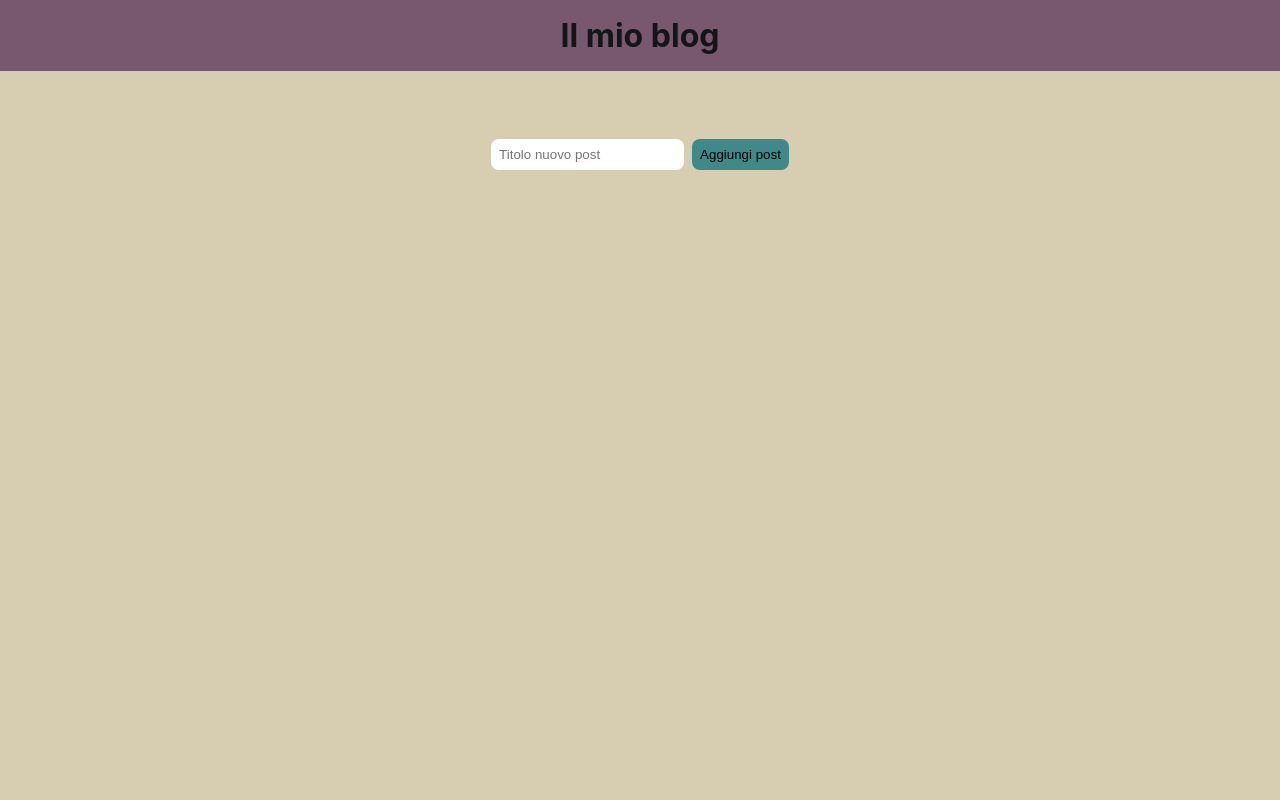
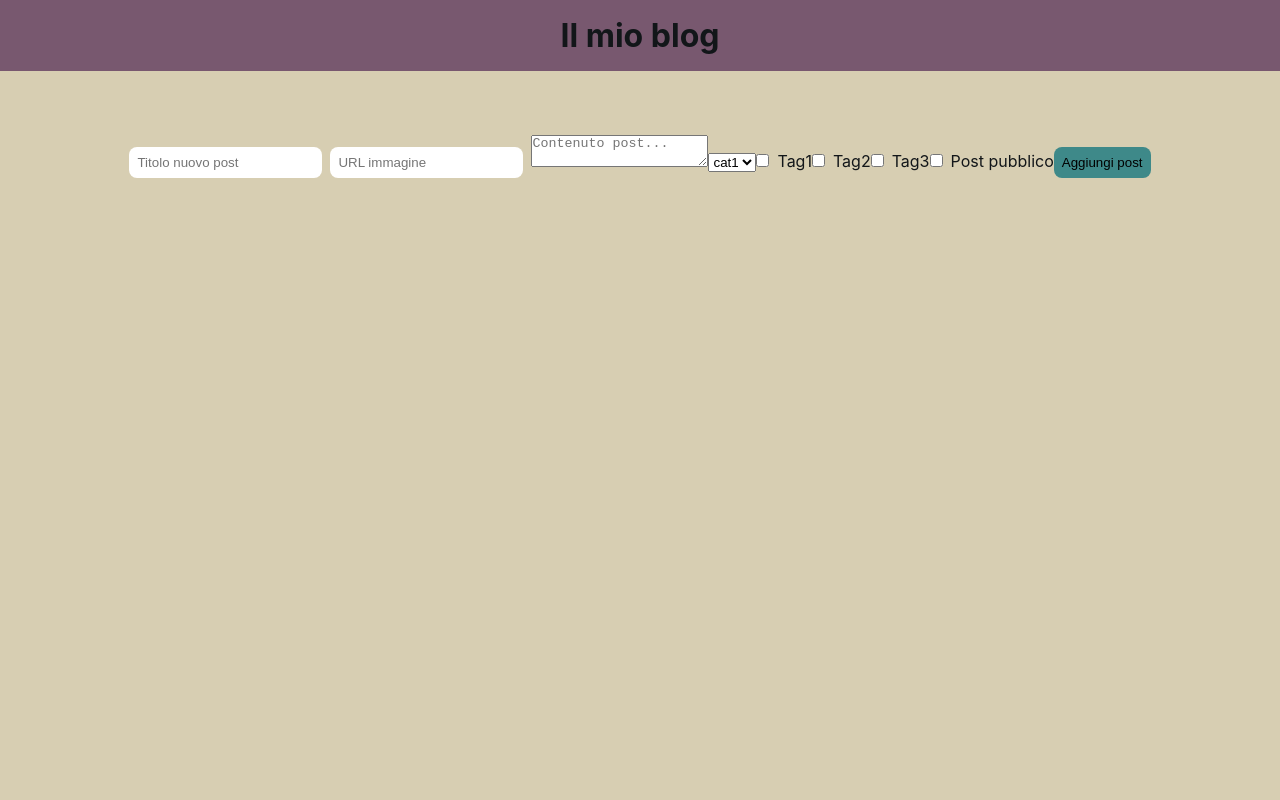
Before and after one commit to Giulia-Ciampelli/react-form-multifield, a React (Vite) app: page / in a window 1280 px wide. Shown: the top 800 px of the page. Built offline with nearby package versions, Linux system fonts and the light colour scheme.

Commit message:
docs: form fill start

```diff
--- a/src/components/Main.jsx
+++ b/src/components/Main.jsx
@@ -47,7 +47,85 @@ export default function Main() {
                 <div className={style.row}>
                     <form onSubmit={addPost}>
                         <div className={style.addPost}>
-                            <input type="text" id="textInput" placeholder="Titolo nuovo post" value={newPost} onChange={e => setNewPost(e.target.value)} />
+
+                            {/* input nome */}
+                            <input type="text"
+                                id="textInput"
+                                placeholder="Titolo nuovo post"
+                                value={newPost}
+                                onChange={e => setNewPost(e.target.value)} />
+
+                            {/* input immagine */}
+                            <input type="text"
+                                id="textInput"
+                                placeholder="URL immagine"
+                                value={newPost}
+                                onChange={e => setNewPost(e.target.value)} />
+
+                            {/* input contenuto */}
+                            <textarea
+                                id="descInput"
+                                placeholder="Contenuto post..."
+                                value={newPost}
+                                onChange={e => setNewPost(e.target.value)}>
+                            </textarea>
+
+                            {/* input select categoria */}
+                            <select
+                                id="selectInput"
+                                placeholder="Seleziona categoria post"
+                                value={newPost}
+                                onChange={e => setNewPost(e.target.value)}>
+                                <option value="1">
+                                    cat1
+                                </option>
+                                <option value="2">
+                                    cat2
+                                </option>
+                                <option value="3">
+                                    cat3
+                                </option>
+                                <option value="4">
+                                    cat4
+                                </option>
+                                <option value="5">
+                                    cat5
+                                </option>
+                            </select>
+
+                            {/* input checkbox tags */}
+                            <input type="checkbox"
+                                id="checkInput1"
+                                value={newPost}
+                                onChange={e => setNewPost(e.target.value)} />
+                            <label>
+                                Tag1
+                            </label>
+                            <input type="checkbox"
+                                id="checkInput2"
+                                value={newPost}
+                                onChange={e => setNewPost(e.target.value)} />
+                            <label>
+                                Tag2
+                            </label>
+                            <input type="checkbox"
+                                id="checkInput3"
+                                value={newPost}
+                                onChange={e => setNewPost(e.target.value)} />
+                            <label>
+                                Tag3
+                            </label>
+
+                            {/* input pubblica o meno */}
+                            <input type="checkbox"
+                                id="checkInputPublic"
+                                value={newPost}
+                                onChange={e => setNewPost(e.target.value)} />
+                            <label>
+                                Post pubblico
+                            </label>
+
+                            {/* bottone submit */}
                             <button type="submit">
                                 Aggiungi post
                             </button>
```
